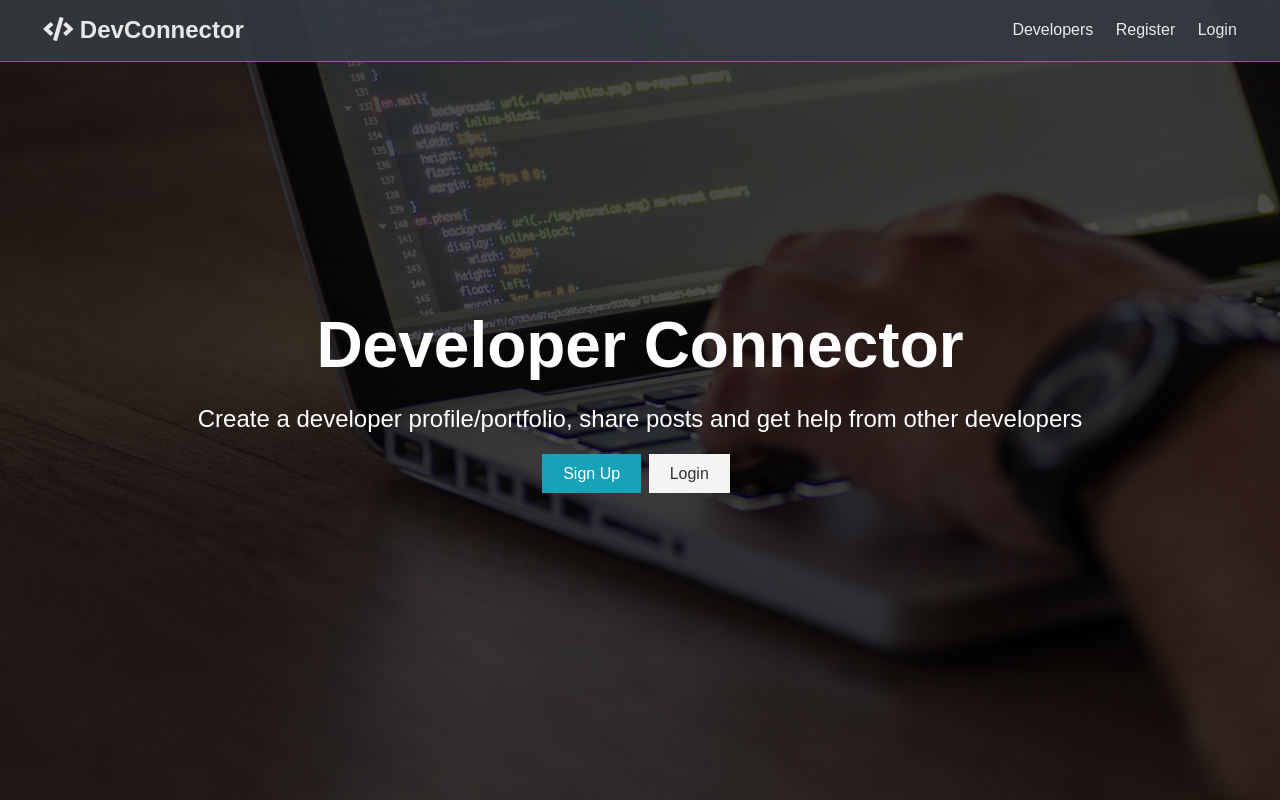
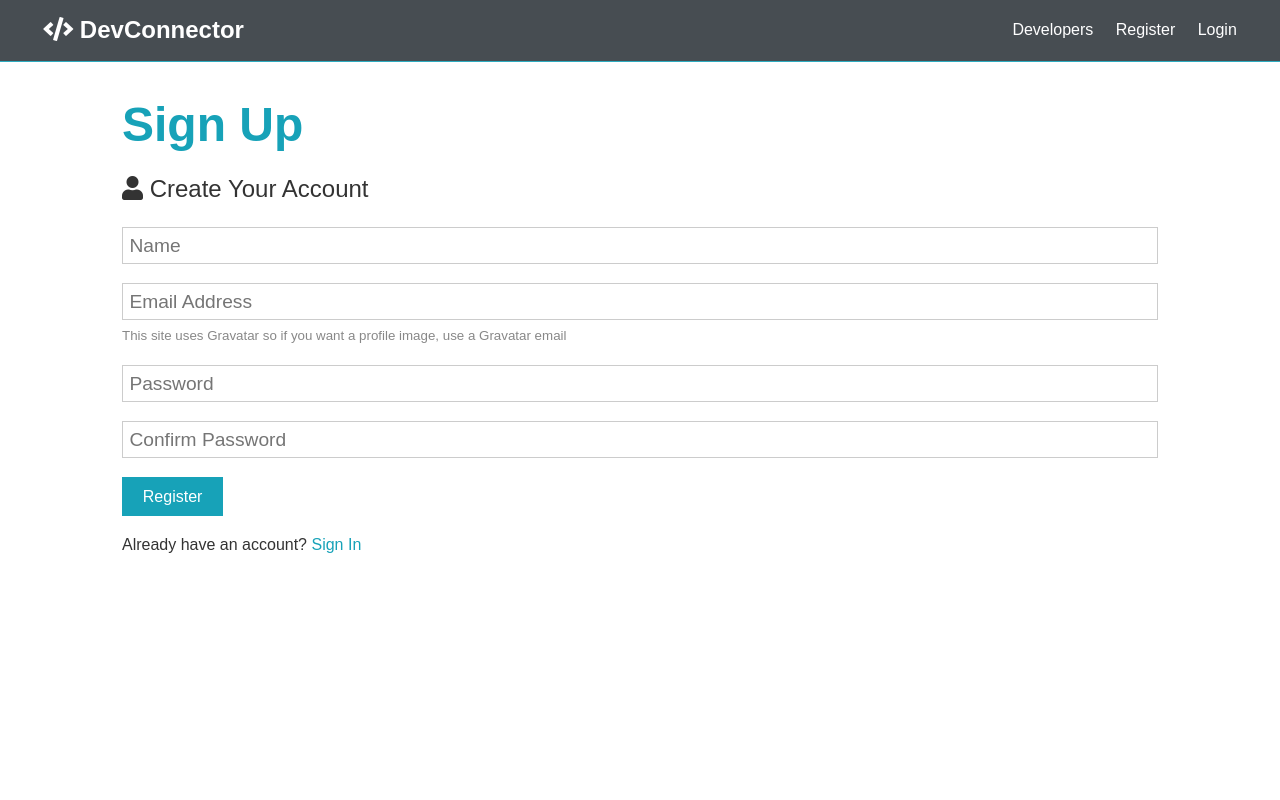
Before and after one commit to antoanetad78/SocialMediaApp, a React (Create React App) app in the folder client/: page /register in a window 1280 px wide. Built offline with nearby package versions, Linux system fonts and the light colour scheme.

Commit message:
Set up front end Sigh Up and Login pages.No redux yet.

```diff
--- a/client/src/App.jsx
+++ b/client/src/App.jsx
@@ -1,14 +1,25 @@
 import React, { Fragment } from "react";
+import { BrowserRouter as Router, Route, Switch } from "react-router-dom";
 import "./App.css";
 import Navbar from "./components/layout/Navbar";
 import Landing from "./components/layout/Landing";
+import Register from "./components/auth/Register";
+import Login from "./components/auth/Login";
 
 function App() {
   return (
-    <Fragment>
-      <Navbar />
-      <Landing />
-    </Fragment>
+    <Router>
+      <Fragment>
+        <Navbar />
+        <Route exact path="/" component={Landing} />
+        <section className="container">
+          <Switch>
+            <Route exact path="/register" component={Register} />
+            <Route exact path="/login" component={Login} />
+          </Switch>
+        </section>
+      </Fragment>
+    </Router>
   );
 }
 
--- /dev/null
+++ b/client/src/components/auth/Login.jsx
@@ -0,0 +1,57 @@
+import React, { Fragment, useState } from "react";
+import { Link } from "react-router-dom";
+
+const Login = () => {
+  const [formData, setFormData] = useState({
+    email: "",
+    password: ""
+  });
+
+  const { email, password } = formData;
+
+  const onChange = e =>
+    setFormData({ ...formData, [e.target.name]: e.target.value });
+
+  const onSubmit = async e => {
+    e.preventDefault();
+    console.log("Logged in !");
+  };
+
+  return (
+    <Fragment>
+      {/* <div className="alert alert-danger">Invalid credentials</div> */}
+      <h1 className="large text-primary">Sign In</h1>
+      <p className="lead">
+        <i className="fas fa-user" /> Sign into Your Account
+      </p>
+      <form className="form" onSubmit={e => onSubmit(e)}>
+        <div className="form-group">
+          <input
+            type="email"
+            placeholder="Email Address"
+            name="email"
+            value={email}
+            onChange={e => onChange(e)}
+            required
+          />
+        </div>
+        <div className="form-group">
+          <input
+            type="password"
+            placeholder="Password"
+            name="password"
+            value={password}
+            onChange={e => onChange(e)}
+            required
+          />
+        </div>
+        <input type="submit" className="btn btn-primary" value="Login" />
+      </form>
+      <p className="my-1">
+        Don't have an account? <Link to="/register">Sign Up</Link>
+      </p>
+    </Fragment>
+  );
+};
+
+export default Login;
--- /dev/null
+++ b/client/src/components/auth/Register.jsx
@@ -0,0 +1,86 @@
+import React, { Fragment, useState } from "react";
+import { Link } from "react-router-dom";
+
+const Register = () => {
+  const [formData, setFormData] = useState({
+    name: "",
+    email: "",
+    password: "",
+    password2: ""
+  });
+
+  const { name, email, password, password2 } = formData;
+
+  const onChange = e =>
+    setFormData({ ...formData, [e.target.name]: e.target.value });
+
+  const onSubmit = async e => {
+    e.preventDefault();
+    if (password !== password2) {
+      console.log("Passwords do not match!");
+      return;
+    } else {
+      console.log("SUCCESS");
+    }
+  };
+
+  return (
+    <Fragment>
+      <h1 className="large text-primary">Sign Up</h1>
+      <p className="lead">
+        <i className="fas fa-user" /> Create Your Account
+      </p>
+      <form className="form" onSubmit={e => onSubmit(e)}>
+        <div className="form-group">
+          <input
+            type="text"
+            placeholder="Name"
+            name="name"
+            value={name}
+            onChange={e => onChange(e)}
+            required
+          />
+        </div>
+        <div className="form-group">
+          <input
+            type="email"
+            placeholder="Email Address"
+            name="email"
+            value={email}
+            onChange={e => onChange(e)}
+          />
+          <small className="form-text">
+            This site uses Gravatar so if you want a profile image, use a
+            Gravatar email
+          </small>
+        </div>
+        <div className="form-group">
+          <input
+            type="password"
+            placeholder="Password"
+            name="password"
+            minLength="6"
+            value={password}
+            onChange={e => onChange(e)}
+          />
+        </div>
+        <div className="form-group">
+          <input
+            type="password"
+            placeholder="Confirm Password"
+            name="password2"
+            minLength="6"
+            value={password2}
+            onChange={e => onChange(e)}
+          />
+        </div>
+        <input type="submit" className="btn btn-primary" value="Register" />
+      </form>
+      <p className="my-1">
+        Already have an account? <Link to="/login">Sign In</Link>
+      </p>
+    </Fragment>
+  );
+};
+
+export default Register;
--- a/client/src/components/layout/Landing.jsx
+++ b/client/src/components/layout/Landing.jsx
@@ -1,22 +1,23 @@
 import React from "react";
+import { Link } from "react-router-dom";
 
 const Landing = () => {
   return (
     <section className="landing">
       <div className="dark-overlay">
         <div class="landing-inner">
-          <h1 class="x-large">Developer Connector</h1>
-          <p class="lead">
+          <h1 className="x-large">Developer Connector</h1>
+          <p className="lead">
             Create a developer profile/portfolio, share posts and get help from
             other developers
           </p>
-          <div class="buttons">
-            <a href="register.html" class="btn btn-primary">
+          <div className="buttons">
+            <Link to="/register" className="btn btn-primary">
               Sign Up
-            </a>
-            <a href="login.html" class="btn btn-light">
+            </Link>
+            <Link to="/login" className="btn btn-light">
               Login
-            </a>
+            </Link>
           </div>
         </div>
       </div>
--- a/client/src/components/layout/Navbar.jsx
+++ b/client/src/components/layout/Navbar.jsx
@@ -1,22 +1,23 @@
 import React from "react";
+import { Link } from "react-router-dom";
 
 const Navbar = () => {
   return (
     <nav className="navbar bg-dark">
       <h1>
-        <a href="index.html">
+        <Link to="/">
           <i className="fas fa-code" /> DevConnector
-        </a>
+        </Link>
       </h1>
       <ul>
         <li>
-          <a href="profiles.html">Developers</a>
+          <Link to="profiles.html">Developers</Link>
         </li>
         <li>
-          <a href="register.html">Register</a>
+          <Link to="/register">Register</Link>
         </li>
         <li>
-          <a href="login.html">Login</a>
+          <Link to="/login">Login</Link>
         </li>
       </ul>
     </nav>
--- /dev/null
+++ b/client/src/constants.js
@@ -0,0 +1 @@
+export const BASE_URL = 'http://localhost:5000/'
--- a/package.json
+++ b/package.json
@@ -14,6 +14,7 @@
   "dependencies": {
     "bcryptjs": "^2.4.3",
     "config": "^3.1.0",
+    "cors": "^2.8.5",
     "express": "^4.16.4",
     "express-validator": "^5.3.1",
     "gravatar": "^1.8.0",
@@ -24,6 +25,5 @@
   "devDependencies": {
     "concurrently": "^4.1.0",
     "nodemon": "^1.19.0"
-  },
-  "proxy": "https://localhost:5000"
+  }
 }
```
Also changed, not shown: 2 other files (tests, documents, lock files or other folders).
